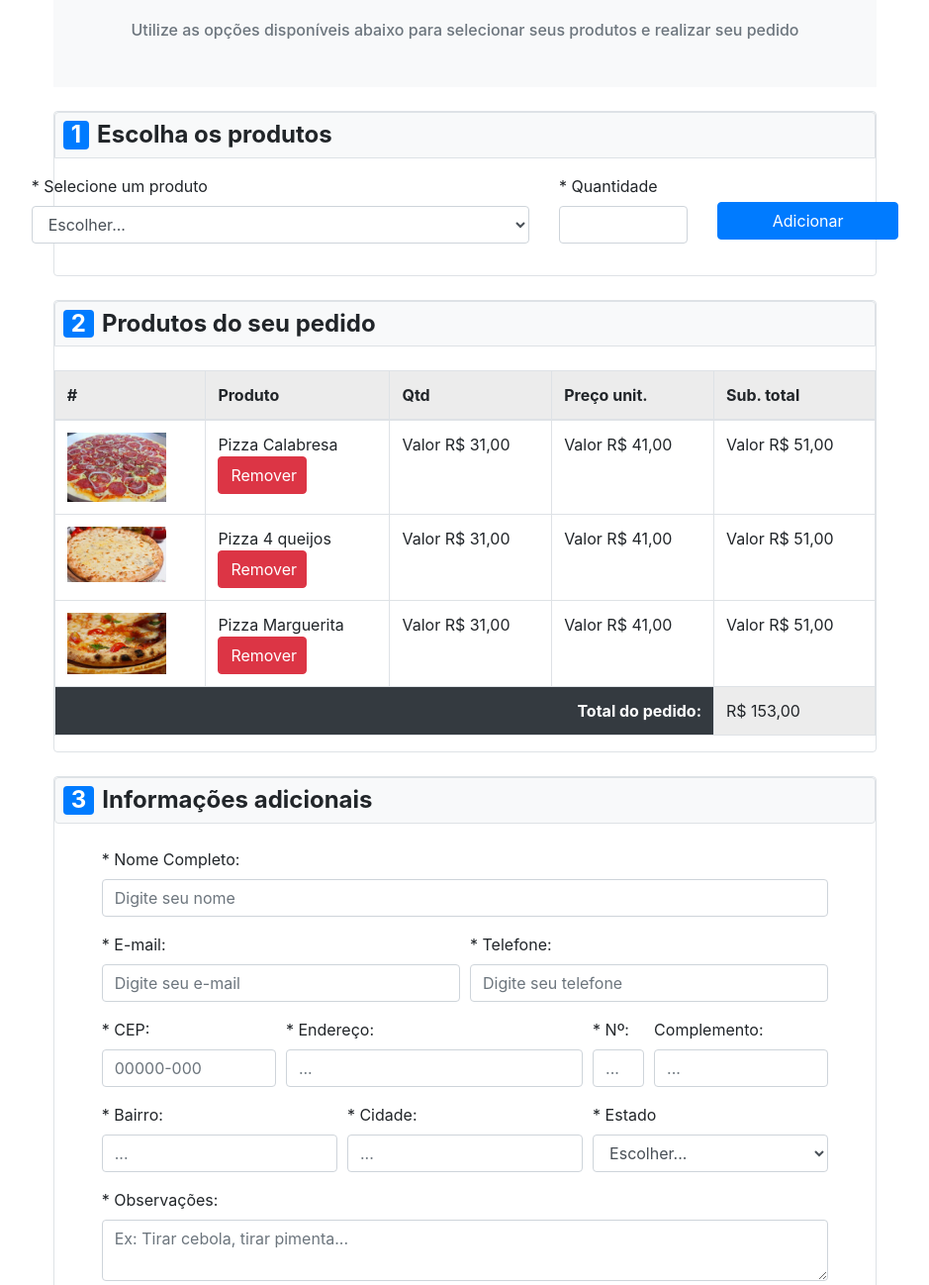
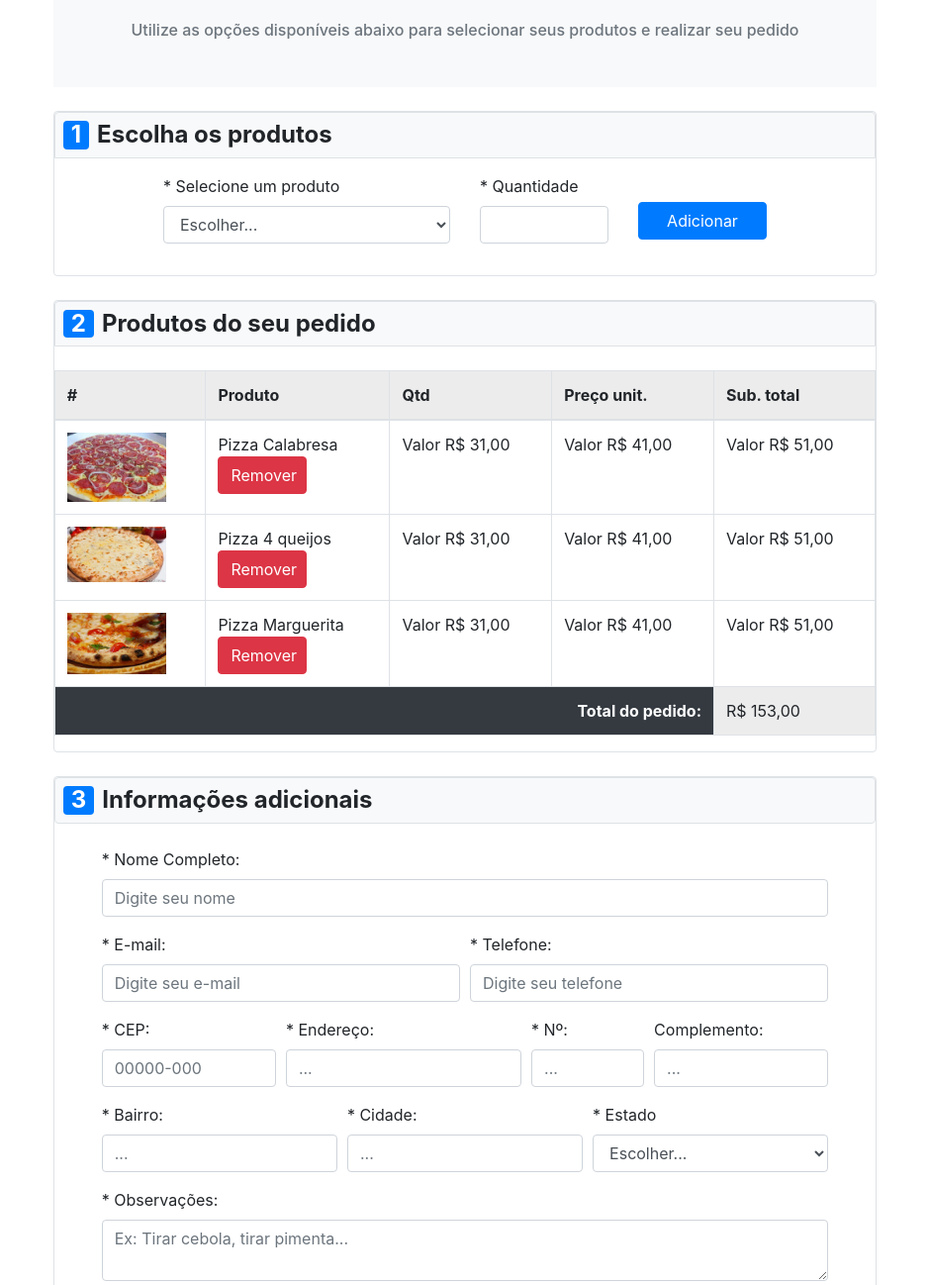
Before and after one commit to renatosilveira99/Pizzaria-responsive, a plain HTML site: page index.html in a window 1280 px wide. Shown: the part 232-1530 px from the top of the page at 99% size, without its empty margins (170-1109 px from the left). Drawn offline with nearby package versions, Linux system fonts and the light colour scheme.

Commit message:
Responsivida de tela média pronta

```diff
--- a/index.html
+++ b/index.html
@@ -56,7 +56,7 @@
         <div
           class="d-flex justify-content-center align-items-center py-3 flex-row"
         >
-          <div class="form-group col-md-10">
+          <div class="form-group col-md-6">
             <label>* Selecione um produto</label>
             <select class="form-control">
               <option selected>Escolher...</option>
@@ -69,7 +69,7 @@
             <label>* Quantidade</label>
             <input type="s" class="form-control" />
           </div>
-          <div class="form-group col-md-4">
+          <div class="form-group col-md-3">
             <button type="button" class="btn btn-primary mt-4 w-100">
               Adicionar
             </button>
@@ -230,11 +230,11 @@
               <label>* CEP:</label>
               <input type="text" class="form-control" placeholder="00000-000" />
             </div>
-            <div class="form-group col-md-5">
+            <div class="form-group col-md-4">
               <label>* Endereço:</label>
               <input type="text" class="form-control" placeholder="..." />
             </div>
-            <div class="form-group col-md-1">
+            <div class="form-group col-md-2">
               <label>* Nº:</label>
               <input type="text" class="form-control" placeholder="..." />
             </div>
@@ -305,6 +305,7 @@
         </div>
       </div>
 
+      <!-- Direitos reservados -->
       <h5 class="mb-3">
         Desenvolvido por Renato Silveira - Todos os direitos reservados - 2020
       </h5>
```
